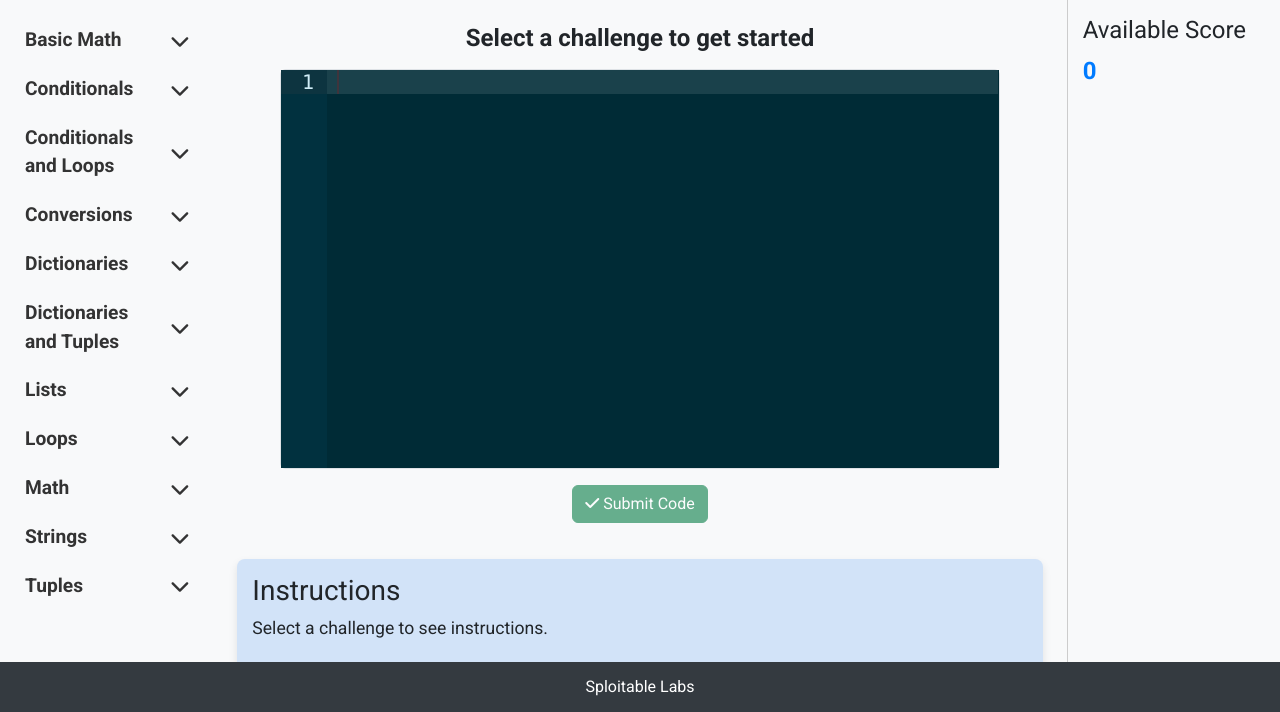
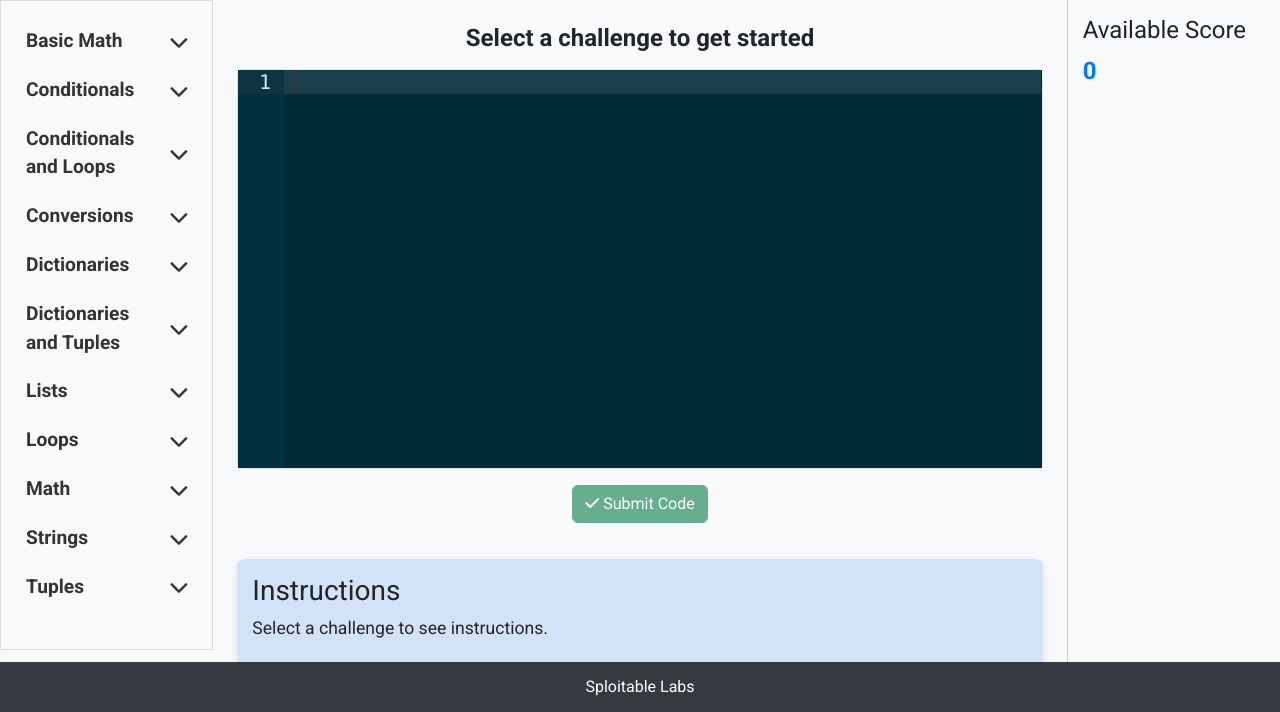
Before and after one commit to Sploitable-Labs/snake-charmer, a Flask app: page / in a window 1280 px wide. Shown: the part 88-800 px from the top of the page. Run offline with Flask 3, Linux system fonts and the light colour scheme; some libraries are stand-ins or nearby versions.

Commit message:
minor tweaks

```diff
--- a/static/css/style.css
+++ b/static/css/style.css
@@ -24,12 +24,6 @@ header {
     font-size: 1.5rem;
     text-align: center;
     font-weight: bold;
-}
-
-/* Enhanced Challenge Menu Styling */
-.custom-menu {
-    padding: 15px;
-    background-color: #f4f4f9;
 }
 
 /* Updated Category Title Styling */
@@ -189,3 +183,11 @@ header {
 .footer a:hover {
     text-decoration: underline; /* Optional: underline on hover for clarity */
 }
+
+.challenge-menu {
+    max-height: calc(100vh - 150px);; /* Set a fixed height for the scroll area */
+    overflow-y: auto; /* Enable vertical scrolling */
+    border: 1px solid #ddd; /* Optional: Add a border for visual separation */
+    padding: 15px;
+    background-color: #f4f4f9;
+}
--- a/templates/index.html
+++ b/templates/index.html
@@ -27,7 +27,7 @@
     <div class="container-fluid">
         <div class="row">
             <!-- Collapsible Challenge Selection Menu -->
-            <aside id="menu" class="col-md-3 col-lg-2 bg-light pt-3 custom-menu">
+            <aside id="challenge-menu" class="col-md-3 col-lg-2 bg-light pt-3 challenge-menu">
                 {% for category in challenges | groupby("category") %}
                 <div class="category">
                     <button class="category-title" data-bs-toggle="collapse" data-bs-target="#cat-{{ loop.index }}" aria-expanded="false" aria-controls="cat-{{ loop.index }}">
@@ -53,7 +53,7 @@
                 <h2 id="challenge-title" class="text-center mb-3">Select a challenge to get started</h2>
 
                 <!-- Centered Code Editor -->
-                <div id="code-editor-container" class="border rounded mb-3" style="height: 400px; max-width: 80ch; width: 100%;">
+                <div id="code-editor-container" class="border rounded mb-3" style="height: 400px; max-width: ch; width: 100%;">
                     <div id="code-editor"></div>
                 </div>
 
```
